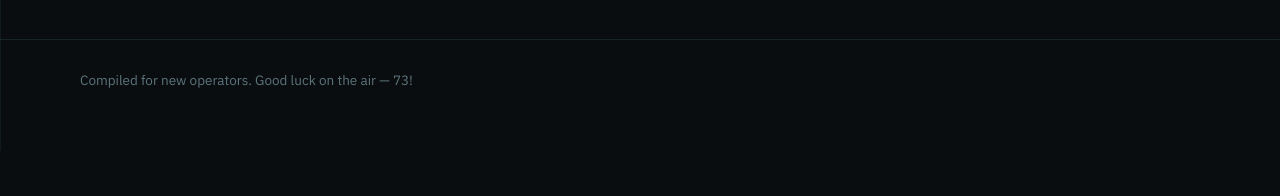
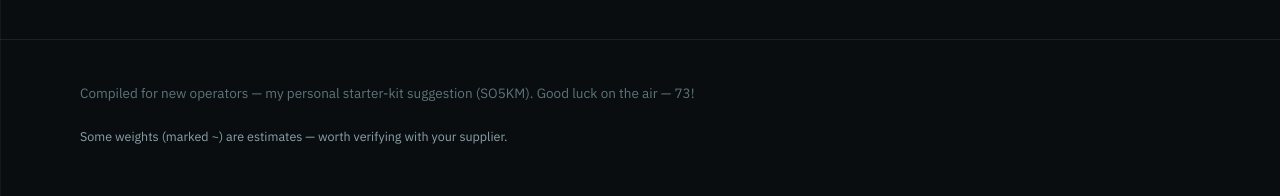
Before and after one commit to mashu/HAM-Starter-Pack, a Next.js app: page / in a window 1280 px wide. Shown: the part 5250-5446 px from the top of the page. Before the commit the page ends 5401 px from the top, so only its background shows below. Built offline with nearby package versions, Linux system fonts and the light colour scheme.

Commit message:
data/content.ts: Fix footer.

```diff
--- a/app/globals.css
+++ b/app/globals.css
@@ -237,7 +237,8 @@ section.block { padding: 56px 0; }
 
 /* ── Footer ──────────────────────────────────────────────────────────────── */
 footer.foot { border-top: 1px solid var(--line); padding: 30px 0 60px; margin-top: 30px; }
-.foot__inner { display: flex; flex-wrap: wrap; gap: 12px 24px; align-items: center; justify-content: space-between; color: var(--faint); font-size: 13.5px; }
+.foot__inner { display: flex; flex-direction: column; gap: 8px; color: var(--faint); font-size: 13.5px; }
+.foot__note { font-size: 12.5px; color: var(--muted); margin: 0; }
 .foot a { color: var(--muted); text-decoration: none; border-bottom: 1px solid var(--line); }
 .foot a:hover { color: var(--amber); }
 
--- a/app/page.tsx
+++ b/app/page.tsx
@@ -111,7 +111,8 @@ export default function Page() {
 
       <footer className="foot">
         <div className="wrap foot__inner">
-          <span>{UI.footer[lang]}</span>
+          <p>{UI.footer[lang]}</p>
+          <p className="foot__note">{UI.footerNote[lang]}</p>
         </div>
       </footer>
     </>
--- a/data/content.ts
+++ b/data/content.ts
@@ -34,7 +34,11 @@ export const UI: Record<string, Bi> = {
   estimateTag: { pl: "szacunek", en: "estimate" },
 
   footer: {
-    pl: "Zestawione dla początkujących operatorów. Powodzenia w eterze — 73!",
-    en: "Compiled for new operators. Good luck on the air — 73!",
+    pl: "Zestawione dla początkujących operatorów — to moja prywatna propozycja listy (SO5KM). Powodzenia w eterze — 73!",
+    en: "Compiled for new operators — my personal starter-kit suggestion (SO5KM). Good luck on the air — 73!",
+  },
+  footerNote: {
+    pl: "Część mas (oznaczone ~) to szacunki — warto zweryfikować u sprzedawcy.",
+    en: "Some weights (marked ~) are estimates — worth verifying with your supplier.",
   },
 };
```
Also changed, not shown: 1 other file (tests, documents, lock files or other folders).
